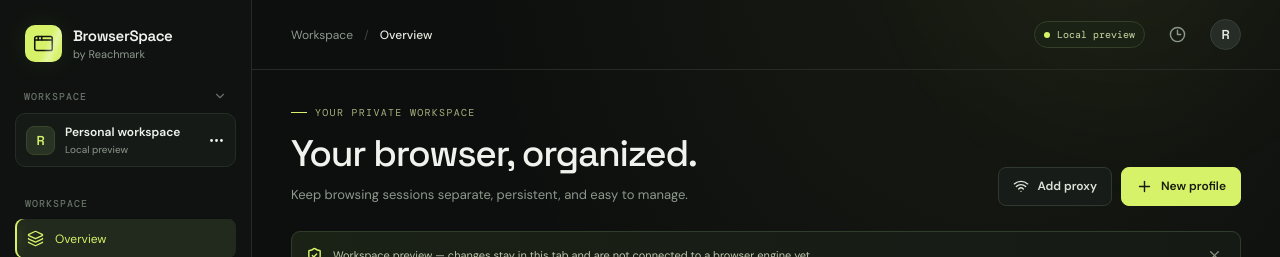
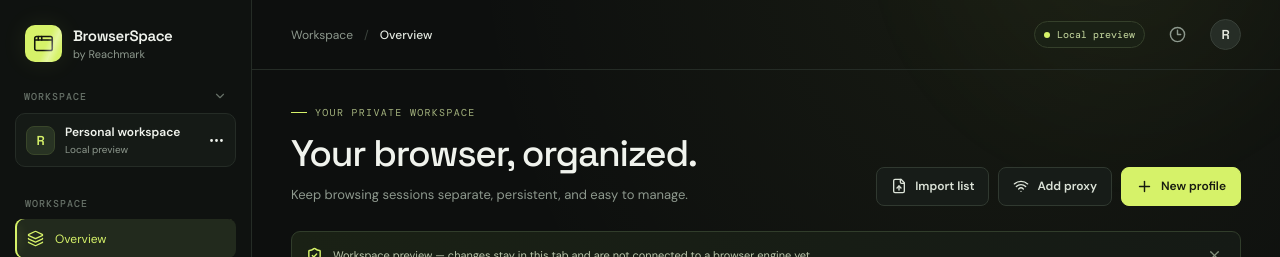
Before and after one commit to leephil1907-lab/Reachmark-BrowserSpace, a Next.js app in the folder apps/dashboard/: page / in a window 1280 px wide. Shown: the top 257 px of the page. Built offline with nearby package versions, Linux system fonts and the light colour scheme.

Commit message:
Link bulk proxy importer from dashboard

```diff
--- a/apps/dashboard/app/page.tsx
+++ b/apps/dashboard/app/page.tsx
@@ -1,10 +1,11 @@
 "use client";
 
 import { useEffect, useMemo, useState } from "react";
+import Link from "next/link";
 import {
   Activity, AppWindow, ArrowDownUp, ArrowUpRight, Check, ChevronDown, CircleHelp,
   Clock3, Command, Globe2, Layers3, LockKeyhole, MoreHorizontal, Plus,
-  Search, Settings2, ShieldCheck, Wifi, X, FlaskConical, Trash2, LoaderCircle
+  Search, Settings2, ShieldCheck, Wifi, X, FlaskConical, Trash2, LoaderCircle, FileUp
 } from "lucide-react";
 
 type Profile = {
@@ -286,7 +287,7 @@
         <div className="content page-enter">
           <div className="welcome-row">
             <div><div className="eyebrow"><span className="eyebrow-line" /> YOUR PRIVATE WORKSPACE</div><h1>{activeNav === "Overview" ? "Your browser, organized." : activeNav}</h1><p className="subtitle">{activeNav === "Overview" ? "Keep browsing sessions separate, persistent, and easy to manage." : activeNav === "Profiles" ? "Create and organize independent browsing sessions." : activeNav === "Proxies" ? "Manage proxy configurations and profile assignments." : "A transparent record of workspace actions."}</p></div>
-            <div className="welcome-actions"><button className="button secondary" onClick={() => setShowProxyForm(true)}><Wifi size={16} /> Add proxy</button><button className="button primary" onClick={() => setShowProfileForm(true)}><Plus size={17} /> New profile</button></div>
+            <div className="welcome-actions"><Link className="button secondary" href="/proxies/import"><FileUp size={16} /> Import list</Link><button className="button secondary" onClick={() => setShowProxyForm(true)}><Wifi size={16} /> Add proxy</button><button className="button primary" onClick={() => setShowProfileForm(true)}><Plus size={17} /> New profile</button></div>
           </div>
 
           <div className="notice"><ShieldCheck size={17} /><span>{notice}</span><button aria-label="Dismiss notice" onClick={() => setNotice("")}><X size={15} /></button></div>
```
